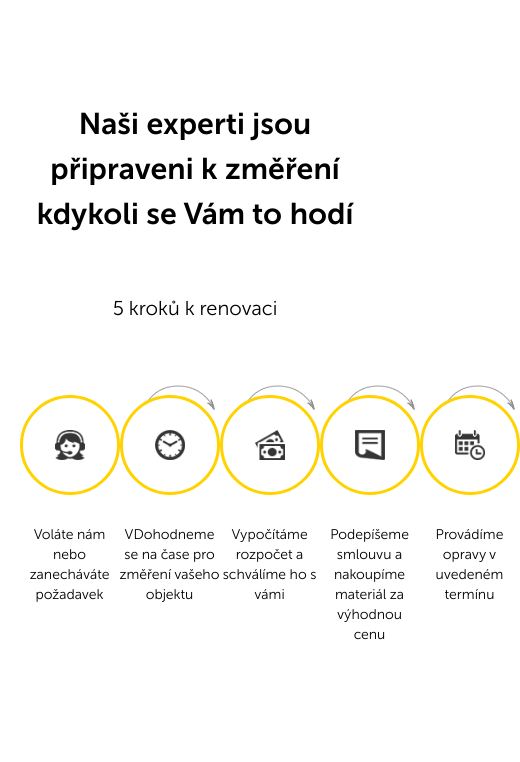
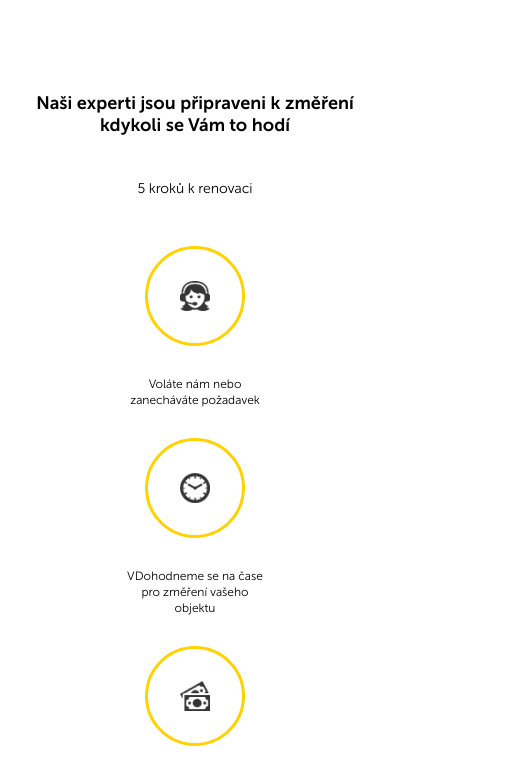
Before and after one commit to pepamastny/HouseFix, a plain HTML site: page src/index.html in a window 390 px wide. Shown: the part 5388-6150 px from the top of the page, 520 px wide, since content can reach past the window. Drawn offline with nearby package versions, Linux system fonts and the light colour scheme.

Commit message:
Responzivita sekce steps a notice

```diff
--- a/src/sass/style.sass
+++ b/src/sass/style.sass
@@ -317,14 +317,26 @@ img
 
 .steps
     padding-bottom: 120px
+    @media (max-width: 860px)
+        padding-bottom: 70px
     &__title
         margin-bottom: 60px
+        @media (max-width: 860px)
+            margin-bottom: 30px
+            font-size: 18px
+            line-height: normal
     &__subtitle
         margin-bottom: 75px
+        @media (max-width: 860px)
+            margin-bottom: 35px
+            font-size: 14px
+            line-height: 45px
 
 .icons
     display: flex
     justify-content: space-between
+    @media (max-width: 860px)
+        display: block
 
 .icon
     text-align: center
@@ -341,6 +353,12 @@ img
         width: 72px
         height: 25px
         background-image: url("../img/icon-arrowRight.png")
+        @media (max-width: 1080px)
+            right: -75px
+        @media (max-width: 920px)
+            right: -55px
+        @media (max-width: 860px)
+            display: none
     &__image
         width: 100px
         height: 100px
@@ -361,6 +379,10 @@ img
         display: inline-block
         font-size: 14px
         line-height: 20px
+        @media (max-width: 860px)
+            margin-bottom: 30px
+            font-size: 12px
+            line-height: 16px
 
 
 .notice
@@ -373,6 +395,10 @@ img
         margin: auto
         line-height: 50px
         font-weight: 300px
+        @media (max-width: 860px)
+            font-size: 18px
+            line-height: normal
+
 
 .modal
     position: fixed
```
Also changed, not shown: src/index.html (+0 -1 lines), src/css/style.css, 1 other file.
